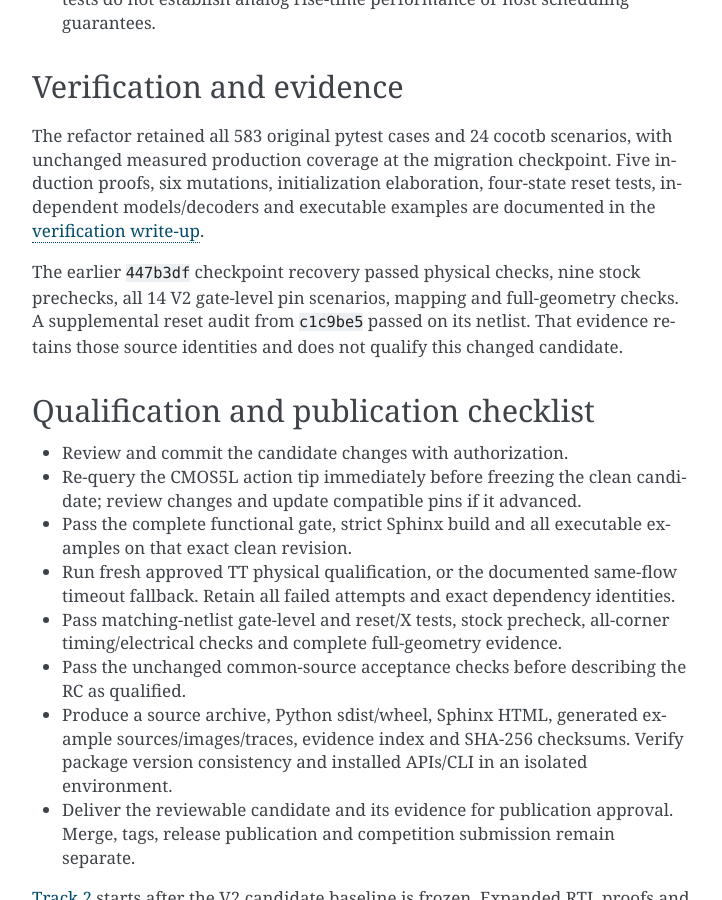
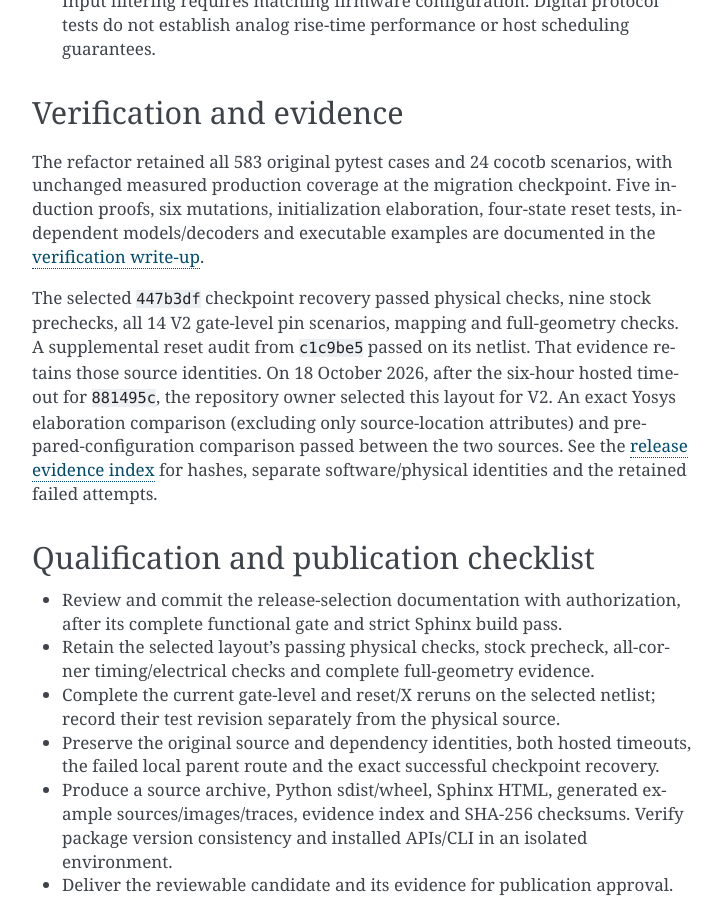
Before and after one commit to mcranny/protocol-emulator-asic, a Sphinx documentation site: the page built from docs/release-notes.md, in a window 1280 px wide and 900 px high, scrolled down 1170 px. Shown: the whole window, without its empty margins (388-1110 px from the left). Built offline with Sphinx 7.4.7, drawn with Linux system fonts in a browser that asks for light colours; some of the changed text lies outside the part shown.

Commit message:
Select the validated local TT layout for the V2 release

```diff
--- a/docs/release-notes.md
+++ b/docs/release-notes.md
@@ -1,7 +1,8 @@
 # V2.0.0rc1 release candidate notes
 
 These notes describe an unpublished candidate targeting eventual `v2.0.0`.
-Final same-revision functional and physical qualification is still required.
+The selected physical release is the validated local TT checkpoint recovery
+from `447b3df`; software/package evidence is bound separately to `881495c`.
 No silicon/FPGA demonstration or competition acceptance is claimed.
 
 ## Candidate behavior
@@ -50,24 +51,26 @@ Five induction proofs, six mutations, initialization elaboration, four-state
 reset tests, independent models/decoders and executable examples are documented
 in the [verification write-up](verification.md).
 
-The earlier `447b3df` checkpoint recovery passed physical checks, nine stock
+The selected `447b3df` checkpoint recovery passed physical checks, nine stock
 prechecks, all 14 V2 gate-level pin scenarios, mapping and full-geometry checks.
 A supplemental reset audit from `c1c9be5` passed on its netlist. That evidence
-retains those source identities and does not qualify this changed candidate.
+retains those source identities. On 18 October 2026, after the six-hour hosted
+timeout for `881495c`, the repository owner selected this layout for V2.
+An exact Yosys elaboration comparison (excluding only source-location
+attributes) and prepared-configuration comparison passed between the two sources.
+See the [release evidence index](release-evidence.md) for hashes, separate
+software/physical identities and the retained failed attempts.
 
 ## Qualification and publication checklist
 
-- Review and commit the candidate changes with authorization.
-- Re-query the CMOS5L action tip immediately before freezing the clean candidate;
-  review changes and update compatible pins if it advanced.
-- Pass the complete functional gate, strict Sphinx build and all executable
-  examples on that exact clean revision.
-- Run fresh approved TT physical qualification, or the documented same-flow
-  timeout fallback. Retain all failed attempts and exact dependency identities.
-- Pass matching-netlist gate-level and reset/X tests, stock precheck, all-corner
-  timing/electrical checks and complete full-geometry evidence.
-- Pass the unchanged common-source acceptance checks before describing the RC
-  as qualified.
+- Review and commit the release-selection documentation with authorization,
+  after its complete functional gate and strict Sphinx build pass.
+- Retain the selected layout's passing physical checks, stock precheck,
+  all-corner timing/electrical checks and complete full-geometry evidence.
+- Complete the current gate-level and reset/X reruns on the selected netlist;
+  record their test revision separately from the physical source.
+- Preserve the original source and dependency identities, both hosted timeouts,
+  the failed local parent route and the exact successful checkpoint recovery.
 - Produce a source archive, Python sdist/wheel, Sphinx HTML, generated example
   sources/images/traces, evidence index and SHA-256 checksums. Verify package
   version consistency and installed APIs/CLI in an isolated environment.
```
Also changed, not shown: other parts of docs/release-notes.md (+1 -1 lines), README.md (+7 -5 lines), docs/index.md (+3 -2 lines), docs/release-evidence.md (+64 -25 lines), docs/submission.md (+3 -2 lines), docs/v2-tt-flow.md (+19 -13 lines), evidence/v2-release-selection/README.md (added), 1 other file.
